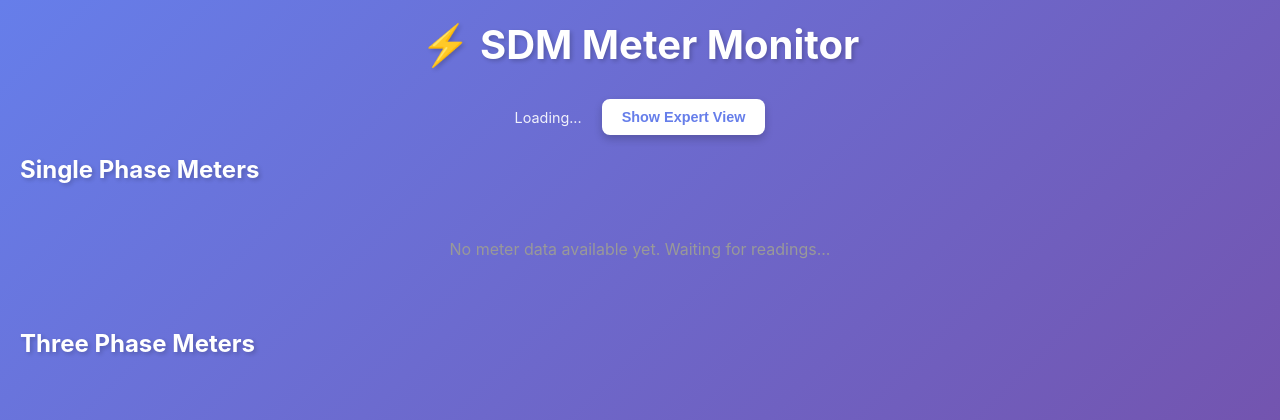
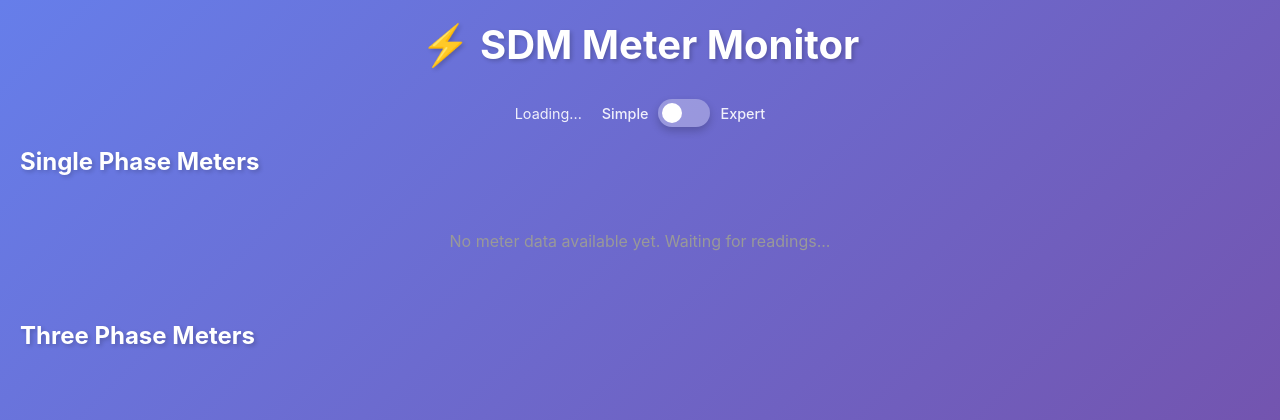
Before and after one commit to jellevictoor/sdm-modbus-reader, a FastAPI app: page / in a window 1280 px wide. Shown: the top 420 px of the page. Run offline with FastAPI, Linux system fonts and the light colour scheme; data that the repository does not hold is empty.

Commit message:
use toggle

```diff
--- a/sdm_modbus_reader/templates/index.html
+++ b/sdm_modbus_reader/templates/index.html
@@ -45,26 +45,67 @@
             font-size: 0.9em;
         }
 
-        .view-toggle {
-            background: white;
-            border: none;
-            border-radius: 8px;
-            padding: 10px 20px;
-            font-size: 0.9em;
-            font-weight: 600;
-            color: #667eea;
-            cursor: pointer;
-            box-shadow: 0 4px 8px rgba(0,0,0,0.2);
-            transition: all 0.2s;
+        .view-toggle-container {
+            display: flex;
+            align-items: center;
+            gap: 10px;
         }
 
-        .view-toggle:hover {
-            transform: translateY(-2px);
-            box-shadow: 0 6px 12px rgba(0,0,0,0.3);
+        .view-toggle-label {
+            color: rgba(255,255,255,0.9);
+            font-size: 0.9em;
+            font-weight: 500;
         }
 
-        .view-toggle:active {
-            transform: translateY(0);
+        .toggle-switch {
+            position: relative;
+            display: inline-block;
+            width: 52px;
+            height: 28px;
+        }
+
+        .toggle-switch input {
+            opacity: 0;
+            width: 0;
+            height: 0;
+        }
+
+        .toggle-slider {
+            position: absolute;
+            cursor: pointer;
+            top: 0;
+            left: 0;
+            right: 0;
+            bottom: 0;
+            background-color: rgba(255,255,255,0.3);
+            transition: 0.3s;
+            border-radius: 28px;
+            box-shadow: 0 4px 8px rgba(0,0,0,0.2);
+        }
+
+        .toggle-slider:before {
+            position: absolute;
+            content: "";
+            height: 20px;
+            width: 20px;
+            left: 4px;
+            bottom: 4px;
+            background-color: white;
+            transition: 0.3s;
+            border-radius: 50%;
+        }
+
+        input:checked + .toggle-slider {
+            background-color: white;
+        }
+
+        input:checked + .toggle-slider:before {
+            transform: translateX(24px);
+            background-color: #667eea;
+        }
+
+        .toggle-slider:hover {
+            box-shadow: 0 6px 12px rgba(0,0,0,0.3);
         }
 
         .expert-metric {
@@ -216,7 +257,14 @@
         <h1>⚡ SDM Meter Monitor</h1>
         <div class="header-controls">
             <div class="last-update" id="lastUpdate">Loading...</div>
-            <button class="view-toggle" id="viewToggle" onclick="toggleView()">Show Expert View</button>
+            <div class="view-toggle-container">
+                <span class="view-toggle-label">Simple</span>
+                <label class="toggle-switch">
+                    <input type="checkbox" id="viewToggle" onchange="toggleView()">
+                    <span class="toggle-slider"></span>
+                </label>
+                <span class="view-toggle-label">Expert</span>
+            </div>
         </div>
 
         <div class="meter-section">
@@ -240,9 +288,12 @@
 
         function toggleView() {
             const body = document.body;
-            const button = document.getElementById('viewToggle');
-            const isExpert = body.classList.toggle('expert-mode');
-            button.textContent = isExpert ? 'Show Simple View' : 'Show Expert View';
+            const checkbox = document.getElementById('viewToggle');
+            if (checkbox.checked) {
+                body.classList.add('expert-mode');
+            } else {
+                body.classList.remove('expert-mode');
+            }
         }
 
         function formatValue(value, decimals = 2) {
@@ -310,7 +361,7 @@
             ];
             const energyMetrics = ['Import', 'Export', 'Sum'];
 
-            let html = '<table><thead><tr><th>Metric</th><th>Value</th></tr></thead><tbody>';
+            let html = '<table><thead><tr><th>Metric</th><th>&nbsp;</th></tr></thead><tbody>';
 
             for (const metric of metrics) {
                 if (data[metric] !== undefined) {
```
